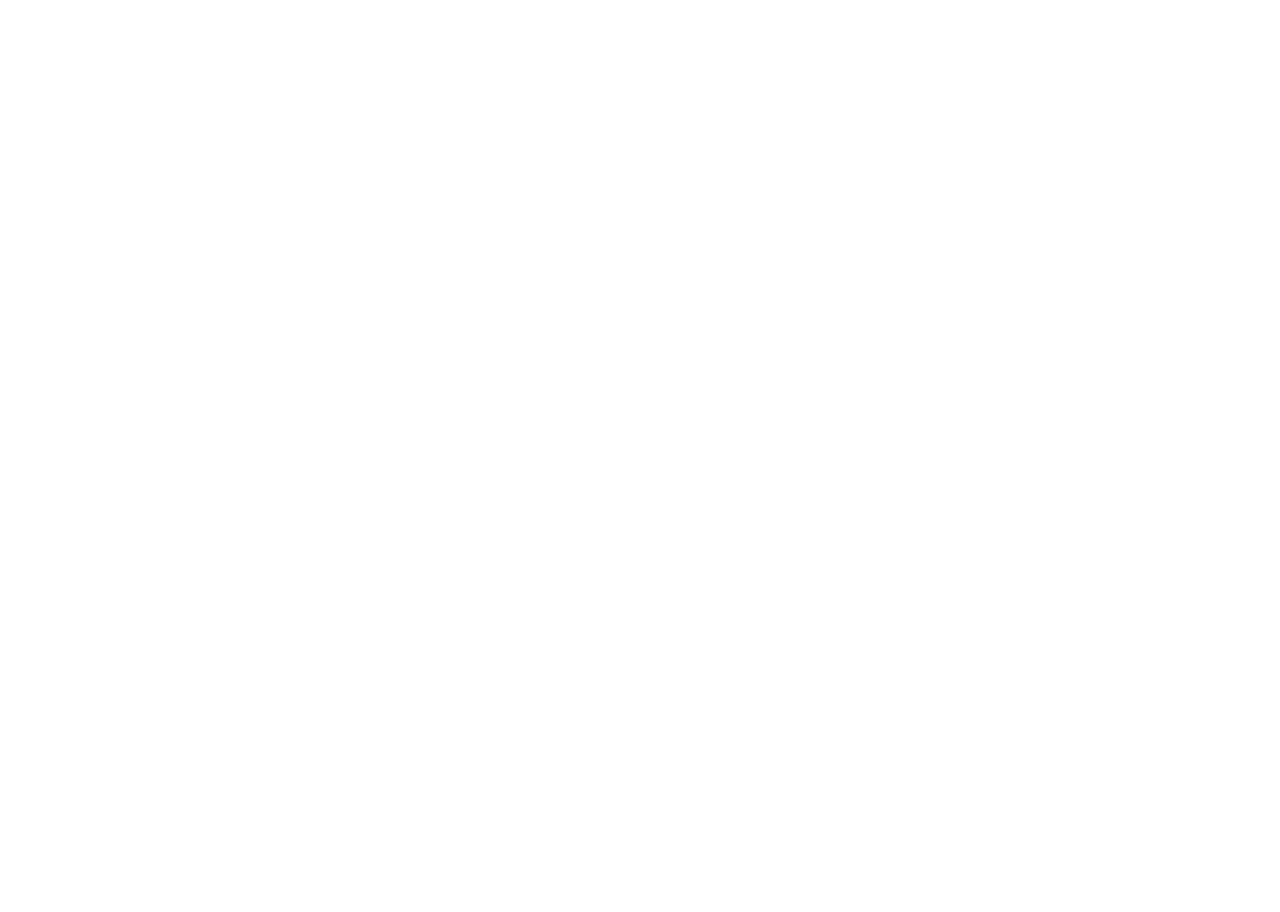
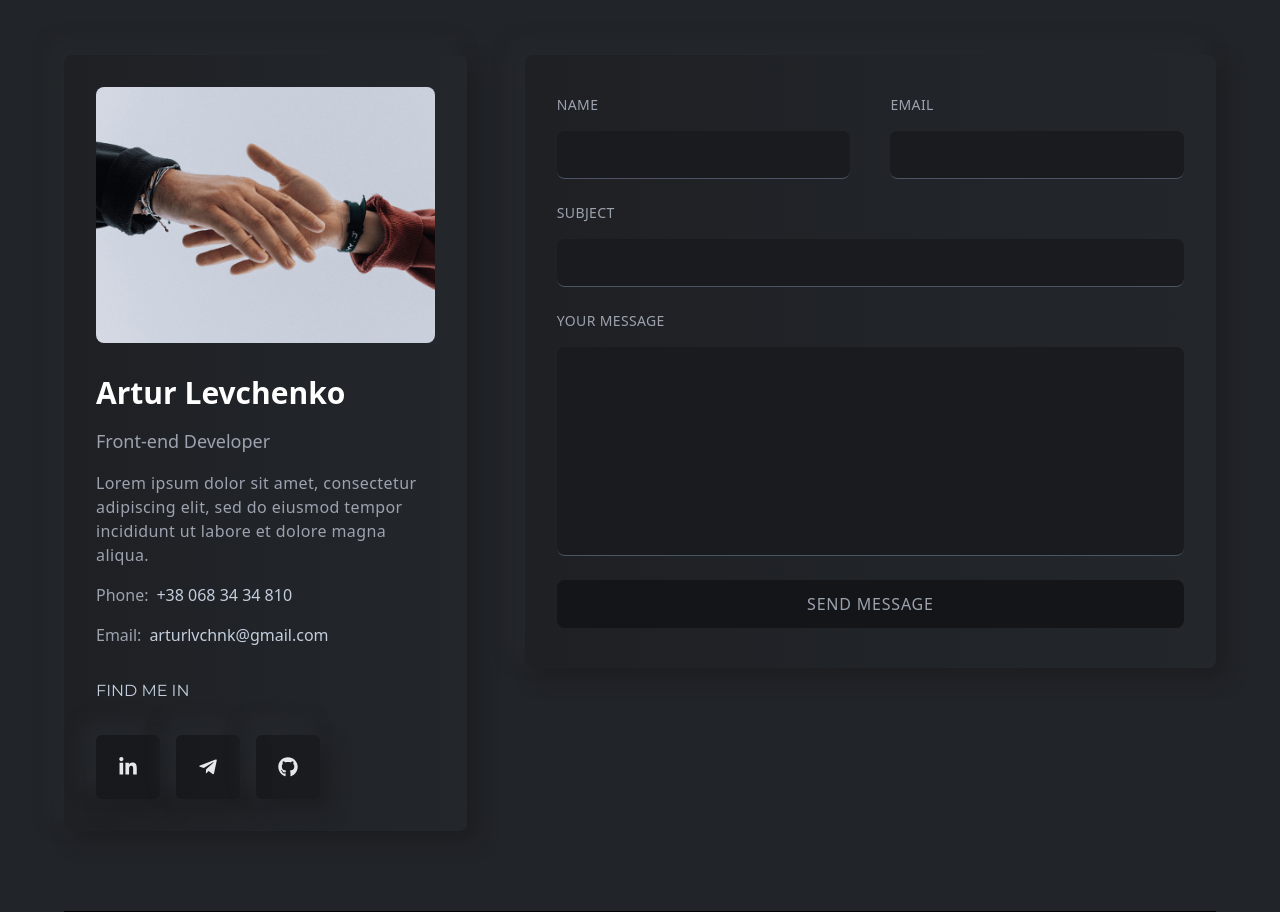
Before and after one commit to LightForLife/portfolio, a React (Create React App) app: page / in a window 1280 px wide. Shown: the part 4000-4912 px from the top of the page. Before the commit the page ends 3835 px from the top, so only its background shows below. Built offline with nearby package versions, Linux system fonts and the light colour scheme.

Commit message:
add contact card and inputs in contacts form

```diff
--- a/src/components/App.jsx
+++ b/src/components/App.jsx
@@ -3,6 +3,7 @@
 import Banner from './Banner/Banner';
 import Projects from './Projects/Projects';
 import Resume from './Resume/Resume';
+import Contacts from './Contacts/Contacts';
 
 export const App = () => {
   return (
@@ -13,6 +14,7 @@
         {/* <Features /> */}
         <Projects />
         <Resume />
+        <Contacts />
       </div>
     </div>
   );
--- /dev/null
+++ b/src/components/Contacts/ContactForm.js
@@ -0,0 +1,7 @@
+import React from 'react';
+
+const ContactForm = () => {
+  return <div>ContactForm</div>;
+};
+
+export default ContactForm;
--- /dev/null
+++ b/src/components/Contacts/ContactLeft.js
@@ -0,0 +1,46 @@
+import React from 'react';
+import { contactImg } from 'assets';
+import { FaLinkedinIn, FaGithub, FaTelegramPlane } from 'react-icons/fa';
+
+const ContactLeft = () => {
+  return (
+    <div className="w-[35%] h-full bg-gradient-to-r from-[#1e2024] to-[#23272b] p-8 rounded-lg shadow-shadowOne flex flex-col gap-8 justify-center">
+      <img
+        className="w-full h-64 object-cover rounded-lg"
+        src={contactImg}
+        alt="contactImg"
+      />
+      <div className="flex flex-col gap-4">
+        <h3 className="text-3xl font-bold text-white">Artur Levchenko</h3>
+        <p className="text-lg font-normal text-gray-400">Front-end Developer</p>
+        <p className="text-base text-gray-400 tracking-wide">
+          Lorem ipsum dolor sit amet, consectetur adipiscing elit, sed do
+          eiusmod tempor incididunt ut labore et dolore magna aliqua.
+        </p>
+        <p className="text-base text-gray-400 flex items-center gap-2">
+          Phone:<span className="text-lightText">+38 068 34 34 810</span>
+        </p>
+        <p className="text-base text-gray-400 flex items-center gap-2">
+          Email:
+          <span className="text-lightText">arturlvchnk@gmail.com</span>
+        </p>
+      </div>
+      <div className="flex flex-col gap-4">
+        <h2 className="text-base uppercase font-titleFont mb-4">Find me in</h2>
+        <div className="flex gap-4">
+          <span className="bannerIcon">
+            <FaLinkedinIn />
+          </span>
+          <span className="bannerIcon">
+            <FaTelegramPlane />
+          </span>
+          <span className="bannerIcon">
+            <FaGithub />
+          </span>
+        </div>
+      </div>
+    </div>
+  );
+};
+
+export default ContactLeft;
--- /dev/null
+++ b/src/components/Contacts/Contacts.js
@@ -0,0 +1,89 @@
+import React, { useState } from 'react';
+import Title from 'components/Layouts/Title';
+import ContactLeft from './ContactLeft';
+
+const Contacts = () => {
+  const [name, setName] = useState('');
+  // const [email, setEmail] = useState('');
+  // const [subject, setSubject] = useState('');
+  // const [message, setMessage] = useState('');
+  const [errorMessage, setErrorMessage] = useState('');
+  // const [successMessage, setSuccessMessage] = useState('');
+
+  const handleSubmit = e => {
+    e.preventDefault();
+    if (name === '') {
+      setErrorMessage('Name is required field!');
+    } else {
+      setName('');
+    }
+
+    console.log(errorMessage);
+  };
+
+  return (
+    <section
+      id="contacts"
+      className="w-full py-20 border-b-[1px] border-b-black"
+    >
+      <div className="flex justify-center items-center text-center">
+        <Title title="Contacts" des="Contact with me" />
+      </div>
+      <div className="w-full">
+        <div className="w-full h-auto flex justify-between">
+          <ContactLeft />
+          <div className="w-[60%] h-full py-10 bg-gradient-to-r from-[#1e2024] to-[#23272b] flex flex-col gap-8 p-8 rounded-lg shadow-shadowOne">
+            <form className="w-full flex flex-col gap-6">
+              <div className="w-full flex gap-10">
+                <div className="w-1/2 flex  flex-col gap-4">
+                  <p className="text-sm text-gray-400 uppercase tracking-wide">
+                    Name
+                  </p>
+                  <input
+                    onChange={e => setName(e.target.value)}
+                    value={name}
+                    type="text"
+                    className="contactInput"
+                  ></input>
+                </div>
+                <div className="w-1/2 flex flex-col gap-4">
+                  <p className="text-sm text-gray-400 uppercase tracking-wide">
+                    Email
+                  </p>
+                  <input type="email" className="contactInput"></input>
+                </div>
+              </div>
+              <div className="flex flex-col gap-4">
+                <p className="text-sm text-gray-400 uppercase tracking-wide">
+                  Subject
+                </p>
+                <input type="text" className="contactInput"></input>
+              </div>
+              <div className="flex flex-col gap-4">
+                <p className="text-sm text-gray-400 uppercase tracking-wide">
+                  Your message
+                </p>
+                <textarea
+                  cols="30"
+                  rows="8"
+                  className="contactTextArea"
+                ></textarea>
+              </div>
+              <div className="w-full">
+                <button
+                  onClick={handleSubmit}
+                  type="submit"
+                  className="w-full h-12 bg-[#141518] rounded-lg text-base text-gray-400 tracking-wider uppercase hover:text-white duration-300 hover:border-[1px] hover:border-designColor border-transparent"
+                >
+                  Send Message
+                </button>
+              </div>
+            </form>
+          </div>
+        </div>
+      </div>
+    </section>
+  );
+};
+
+export default Contacts;
--- a/src/index.css
+++ b/src/index.css
@@ -12,8 +12,17 @@
   .resumeLi {
     @apply w-full h-20 bg-black bg-opacity-25 text-xl text-gray-300 flex justify-center cursor-pointer hover:bg-opacity-40 duration-300 items-center border-[1px] rounded-none;
   }
+
   .bgOpacity {
     @apply bg-black bg-opacity-40;
+  }
+
+  .contactInput {
+    @apply w-full h-12 rounded-lg border-b-[1px] border-b-gray-600 bg-[#191b1e] text-lightText px-4 active:outline-none focus-visible:outline-designColor outline-none focus-visible:border-b-transparent duration-300;
+  }
+
+  .contactTextArea {
+    @apply w-full rounded-lg border-b-[1px] border-b-gray-600 bg-[#191b1e] text-lightText px-4 py-2 active:outline-none focus-visible:outline-designColor outline-none focus-visible:border-b-transparent duration-300 resize-none;
   }
 }
 
```
